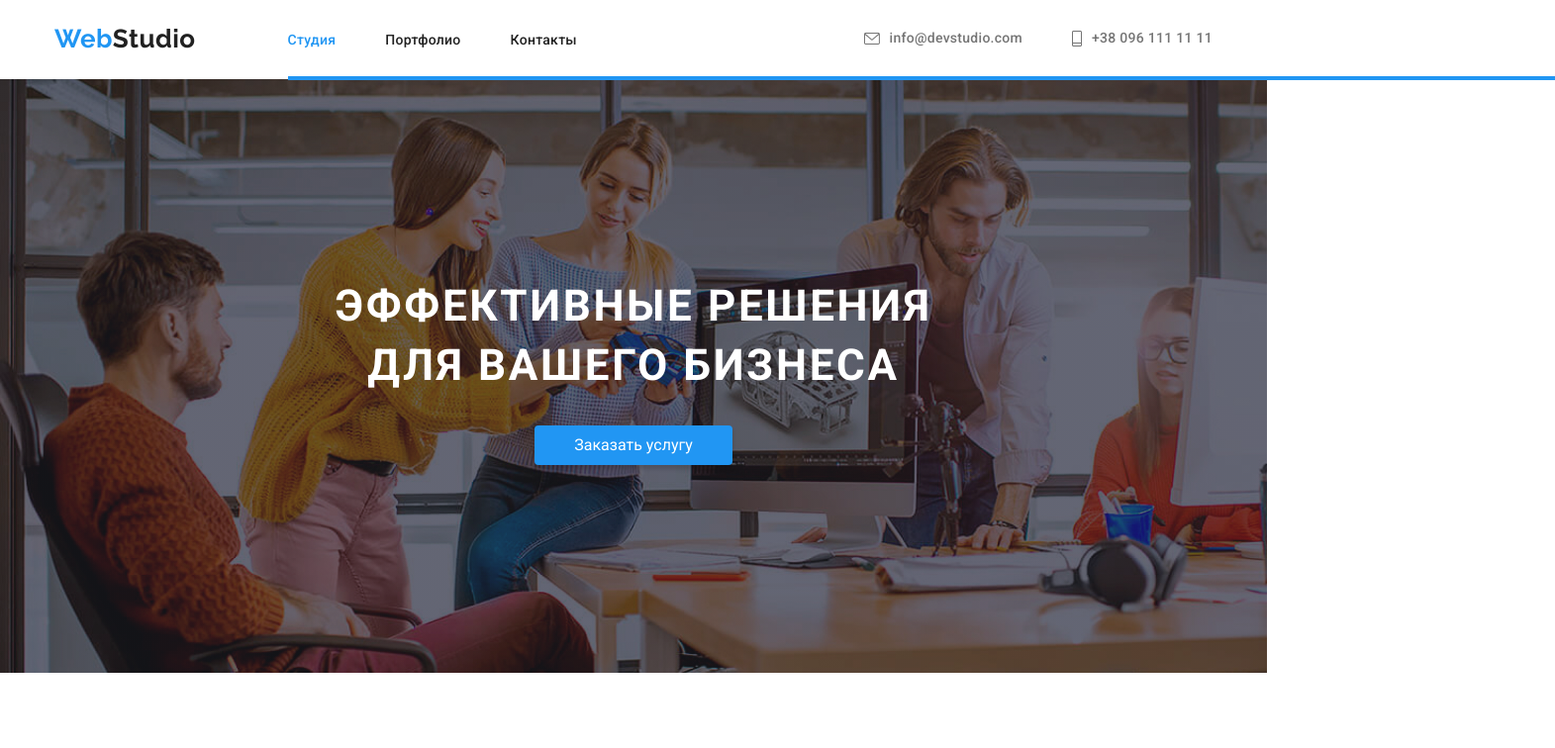
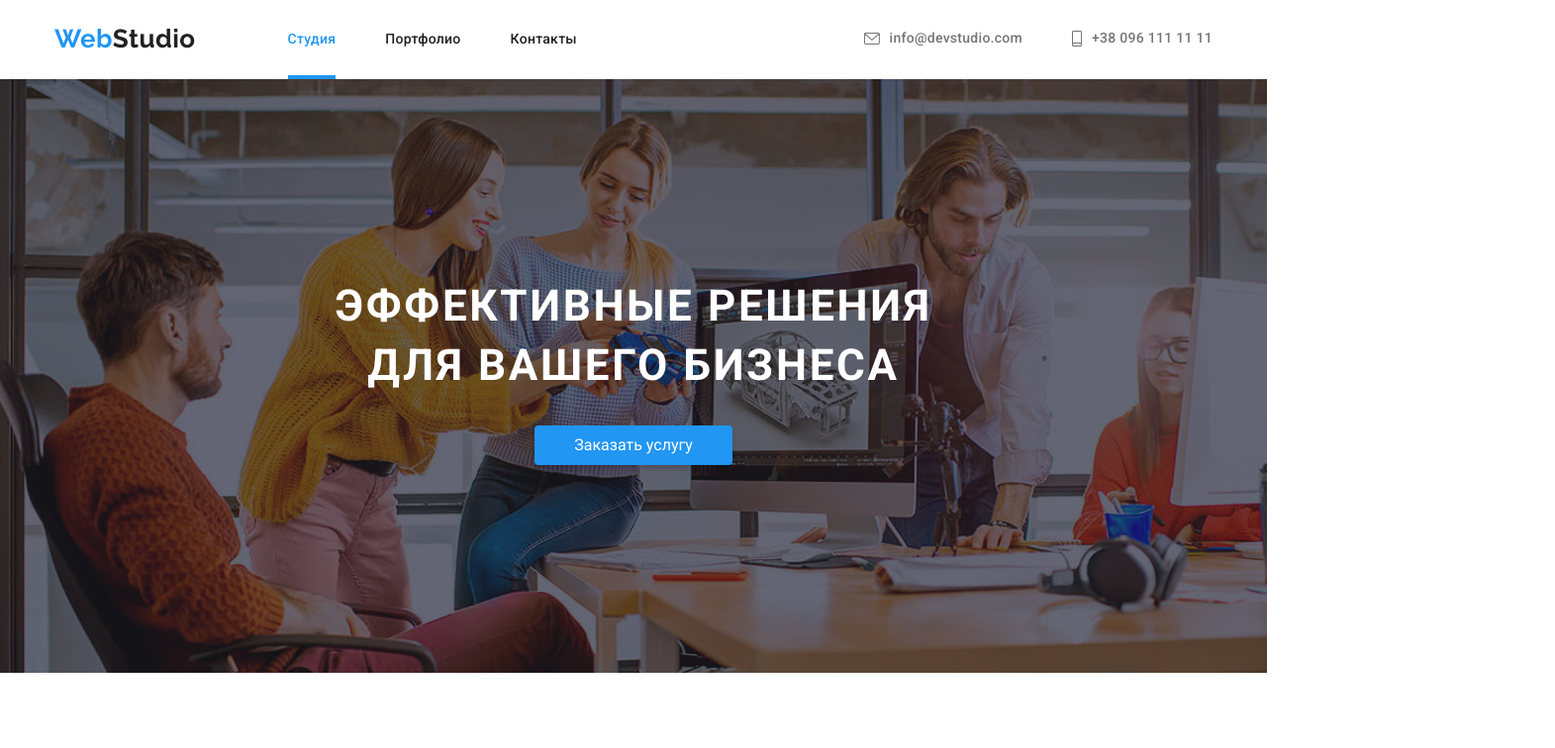
Before and after one commit to RuslanShvets/goit-markup-hw-05, a plain HTML site: page index.html in a window 1280 px wide. Shown: the top 756 px of the page at 99% size, 1571 px wide, since content can reach past the window. Drawn offline with nearby package versions, Linux system fonts and the light colour scheme; files whose address does not match are found by name.

Commit message:
position-relative to link

```diff
--- a/css/style.css
+++ b/css/style.css
@@ -239,6 +239,8 @@ header .container {
 }
 
 .site-nav .link {
+  display: block;
+  position: relative;
   color: var(--title-text-color);
 
   font-weight: 500;
```
